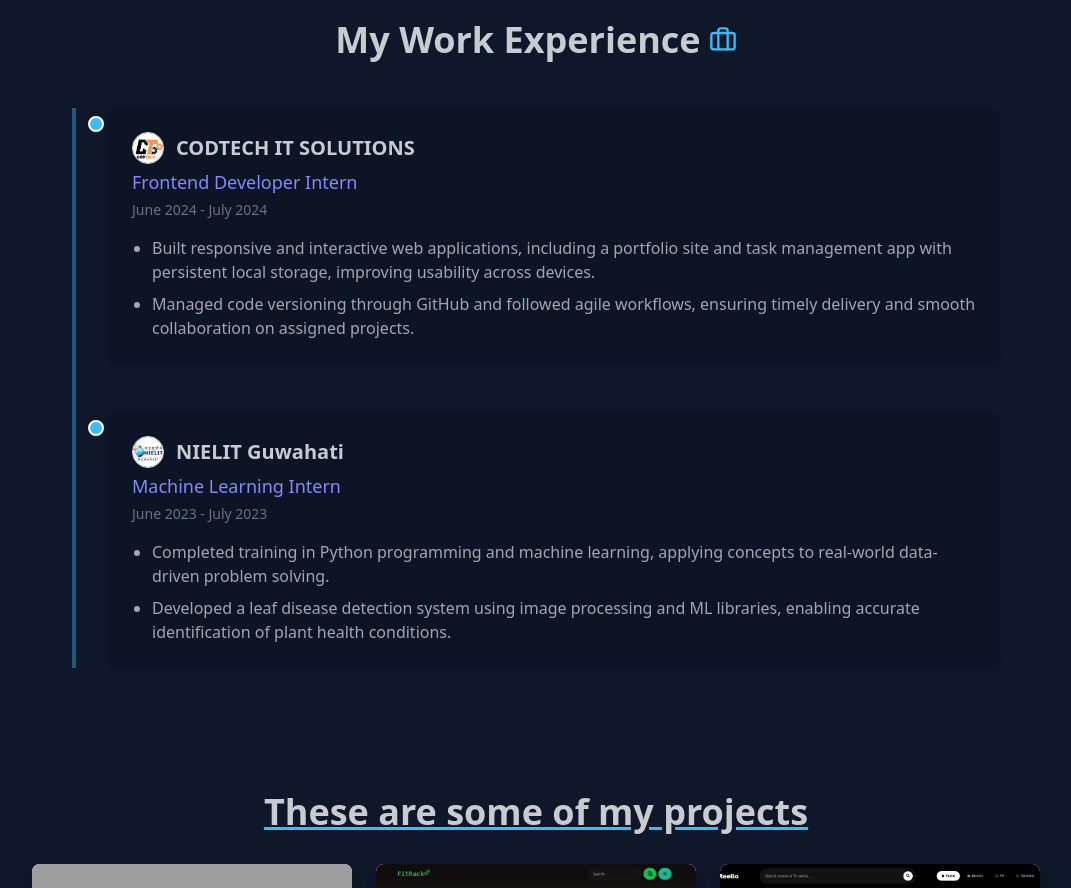
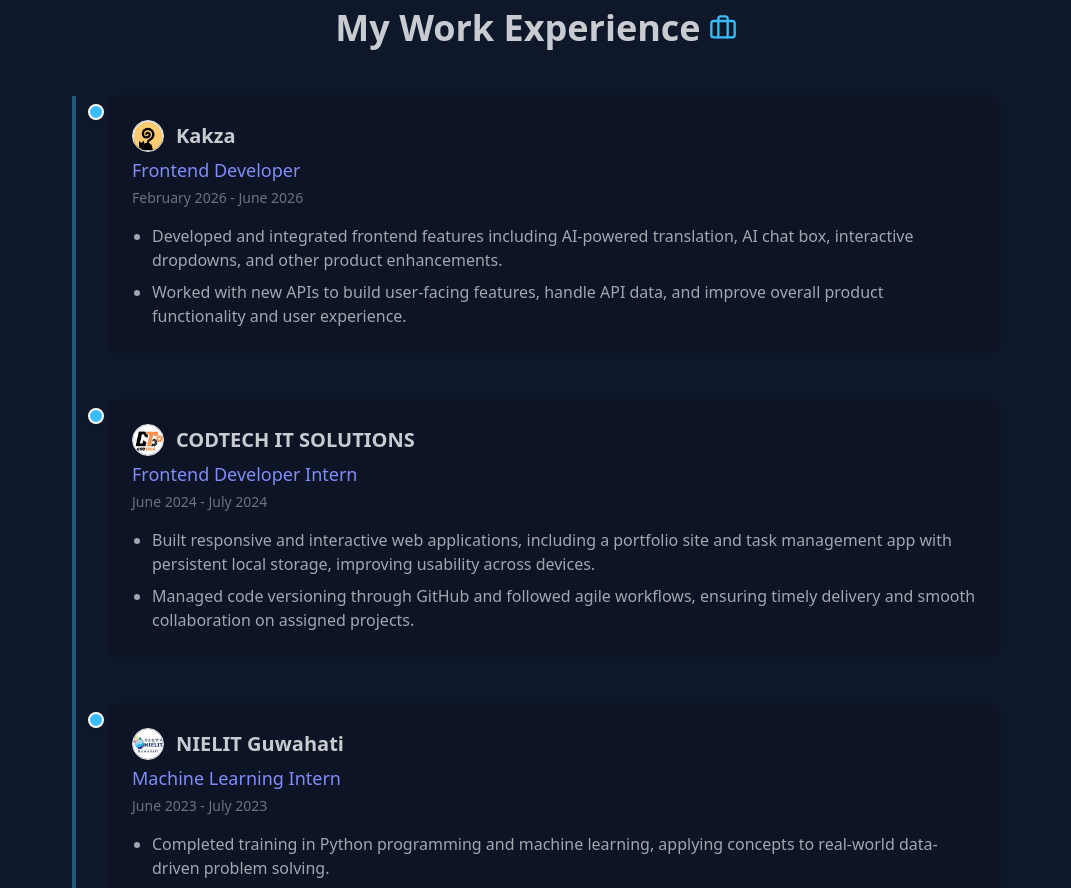
Before and after one commit to Kundan696922/portfolio-3, a React (Vite) app: page / in a window 1280 px wide. Shown: the part 1680-2568 px from the top of the page, without its empty margins (104-1175 px from the left). Built offline with nearby package versions, Linux system fonts and the light colour scheme; grey boxes are pictures that could not be loaded.

Commit message:
Add Kakza experience to ExperienceSection
Added Kakza experience with role and tasks.

```diff
--- a/src/sections/ExperienceSection.jsx
+++ b/src/sections/ExperienceSection.jsx
@@ -2,9 +2,20 @@
 import { Briefcase } from "lucide-react";
 import codtechLogo from "../assets/codtech_logo.jpeg";
 import nielitLogo from "../assets/nielit_guwahati_logo.jpeg";
+import kakzaLogo from "../assets/kakza_logo.jpg";
 
 const ExperienceSection = () => {
   const experiences = [
+    {
+      company: "Kakza",
+      role: "Frontend Developer",
+      date: "February 2026 - June 2026",
+      logo: kakzaLogo,
+      tasks: [
+        "Developed and integrated frontend features including AI-powered translation, AI chat box, interactive dropdowns, and other product enhancements.",
+        "Worked with new APIs to build user-facing features, handle API data, and improve overall product functionality and user experience."
+      ],
+    },
     {
       company: "CODTECH IT SOLUTIONS",
       role: "Frontend Developer Intern",
```
